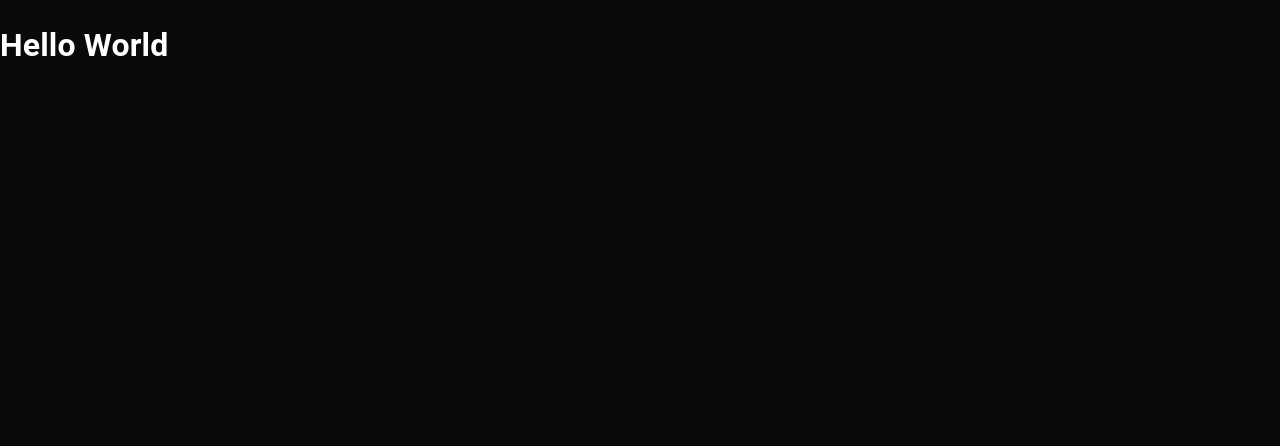
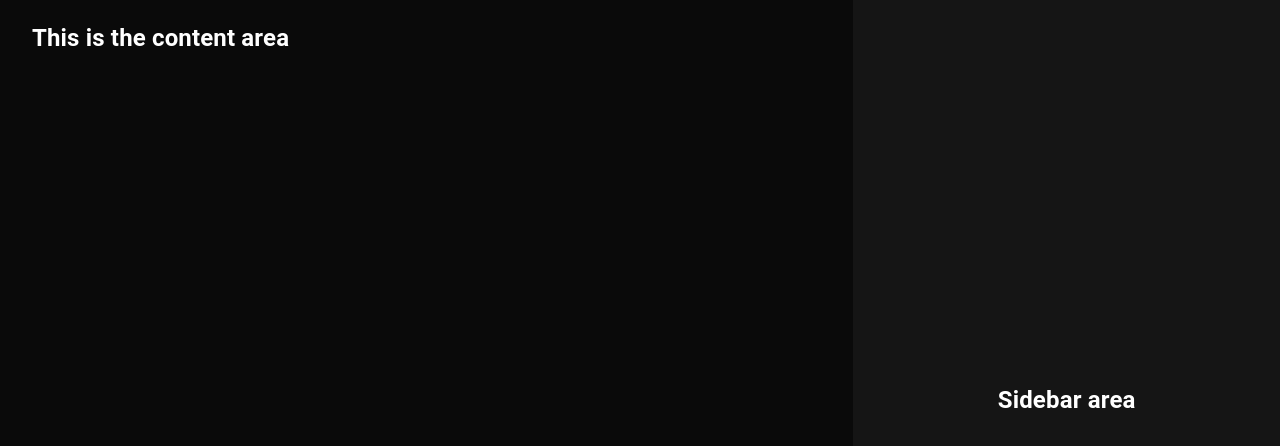
Before and after one commit to dulanjanabandara/todo-react, a React (Create React App) app: page / in a window 1280 px wide. Shown: the top 446 px of the page. Built offline with nearby package versions, Linux system fonts and the light colour scheme.

Commit message:
Dashboard, sidebar, task area components were created.

```diff
--- a/src/App.tsx
+++ b/src/App.tsx
@@ -1,12 +1,14 @@
 import React, { FC, ReactElement } from 'react';
 import { ThemeProvider, CssBaseline } from '@mui/material';
+
 import { customTheme } from './themes/customTheme';
+import { Dashboard } from './pages/dashboard/dashboard';
 
 const App: FC = (): ReactElement => {
   return (
     <ThemeProvider theme={customTheme}>
       <CssBaseline />
-      <h1>Hello World</h1>
+      <Dashboard />
     </ThemeProvider>
   );
 };
--- /dev/null
+++ b/src/components/sidebar/sidebar.tsx
@@ -0,0 +1,25 @@
+import React, { FC, ReactElement } from 'react';
+import { Grid } from '@mui/material';
+
+export const Sidebar: FC = (): ReactElement => {
+  return (
+    <Grid
+      item
+      md={4}
+      sx={{
+        height: '100vh',
+        position: 'fixed',
+        right: 0,
+        top: 0,
+        width: '100%',
+        backgroundColor: 'background.paper',
+        display: 'flex',
+        justifyContent: 'center',
+        flexDirection: 'column',
+        alignItems: 'center',
+      }}
+    >
+      <h2>Sidebar area</h2>
+    </Grid>
+  );
+};
--- /dev/null
+++ b/src/components/taskArea/taskArea.tsx
@@ -0,0 +1,10 @@
+import React, { FC, ReactElement } from 'react';
+import { Grid } from '@mui/material';
+
+export const TaskArea: FC = (): ReactElement => {
+  return (
+    <Grid item md={8} px={4}>
+      <h2>This is the content area</h2>
+    </Grid>
+  );
+};
--- /dev/null
+++ b/src/pages/dashboard/dashboard.tsx
@@ -0,0 +1,14 @@
+import React, { FC, ReactElement } from 'react';
+import { Grid } from '@mui/material';
+
+import { Sidebar } from '../../components/sidebar/sidebar';
+import { TaskArea } from '../../components/taskArea/taskArea';
+
+export const Dashboard: FC = (): ReactElement => {
+  return (
+    <Grid container minHeight="100vh" p={0} m={0}>
+      <TaskArea />
+      <Sidebar />
+    </Grid>
+  );
+};
```
